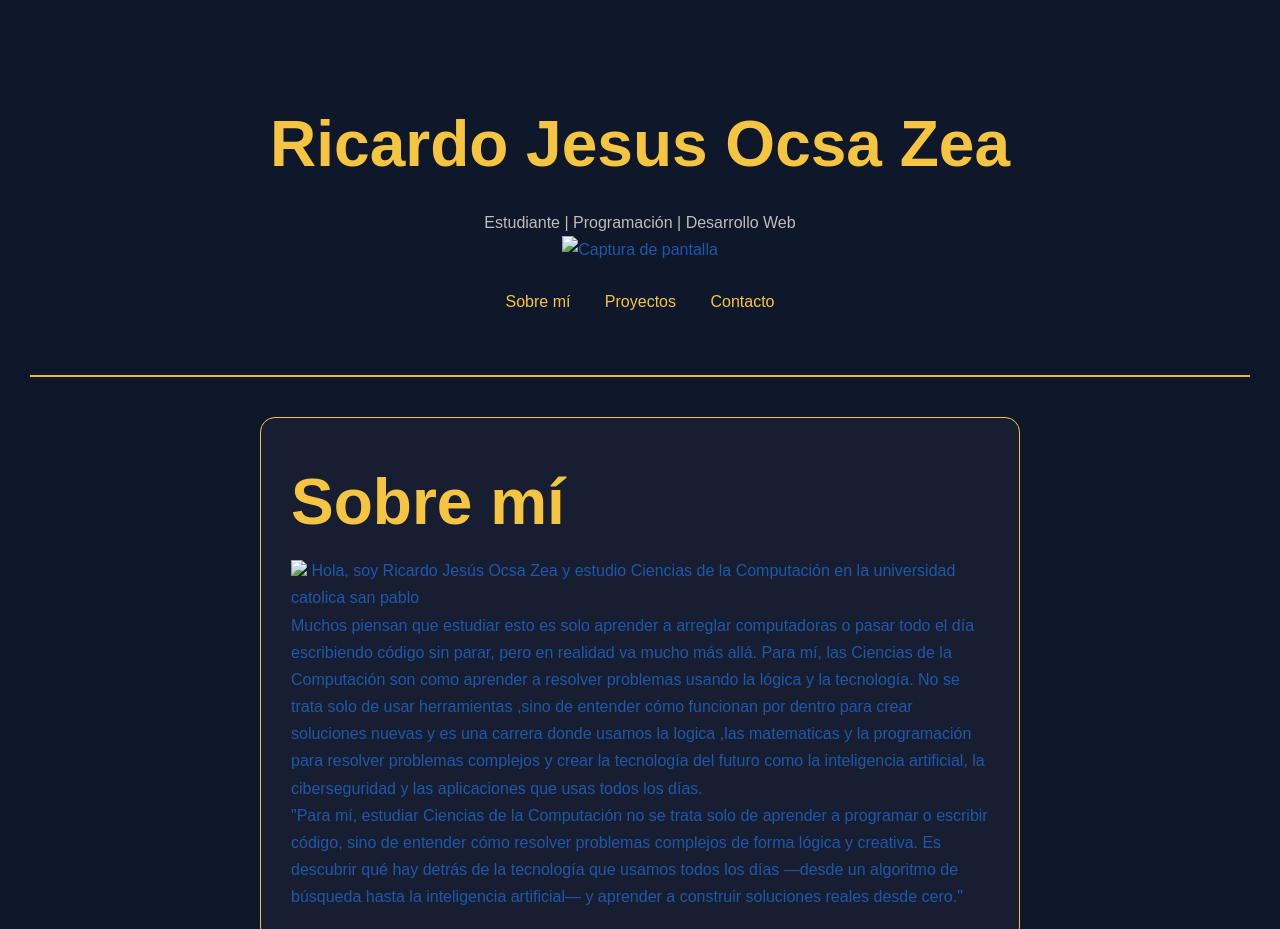
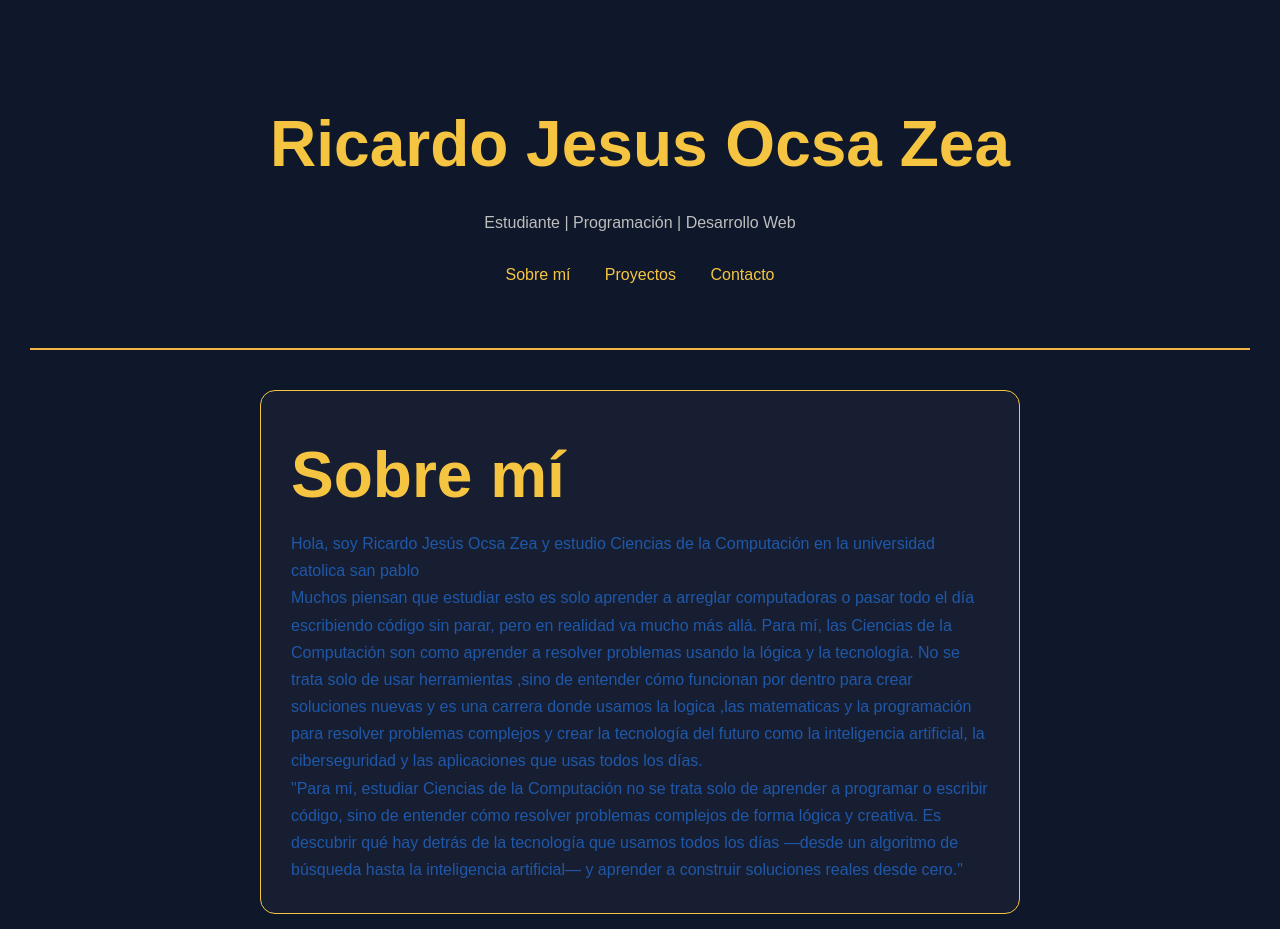
Before and after one commit to ricardoocsa-arch/ricardojesusocsazea.github.io, a plain HTML site: page index.html in a window 1280 px wide. Shown: the top 929 px of the page. Drawn offline with Linux system fonts and the light colour scheme.

```diff
--- a/index.html
+++ b/index.html
@@ -16,7 +16,7 @@
     <header>
         <h1>Ricardo Jesus Ocsa Zea</h1>
         <p>Estudiante | Programación | Desarrollo Web</p>
-            <img src="img/captura.png" alt="Captura de pantalla" width="300">
+
 
 
         <nav>
@@ -30,7 +30,7 @@
 
         <section id="sobre-mi">
             <h1>Sobre mí</h1>
-            <img src="C:\Users\USUARIO\Downloads\interna.jpg"width="300"
+
 
 
             <p> Hola, soy Ricardo Jesús Ocsa Zea
```
